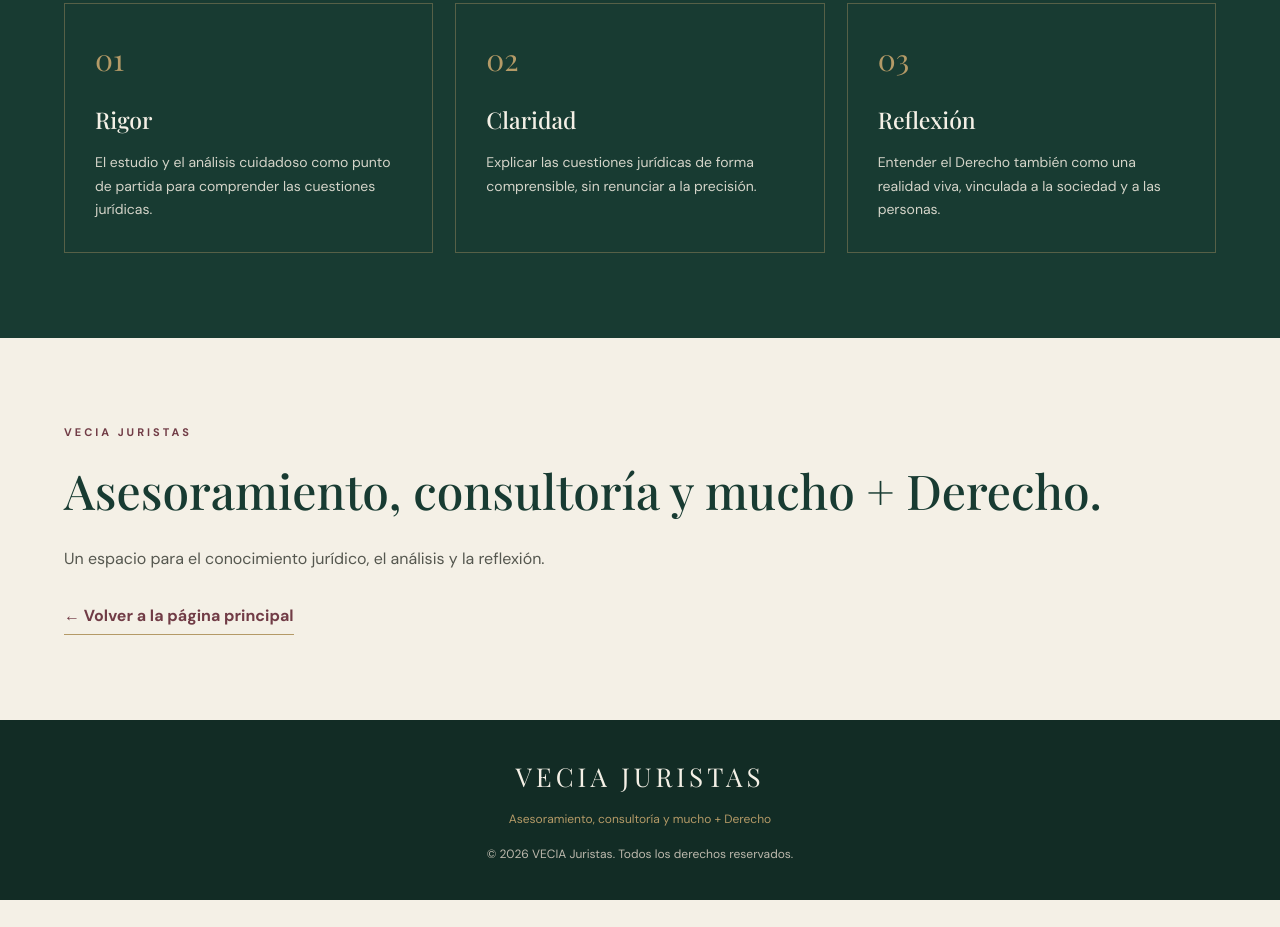
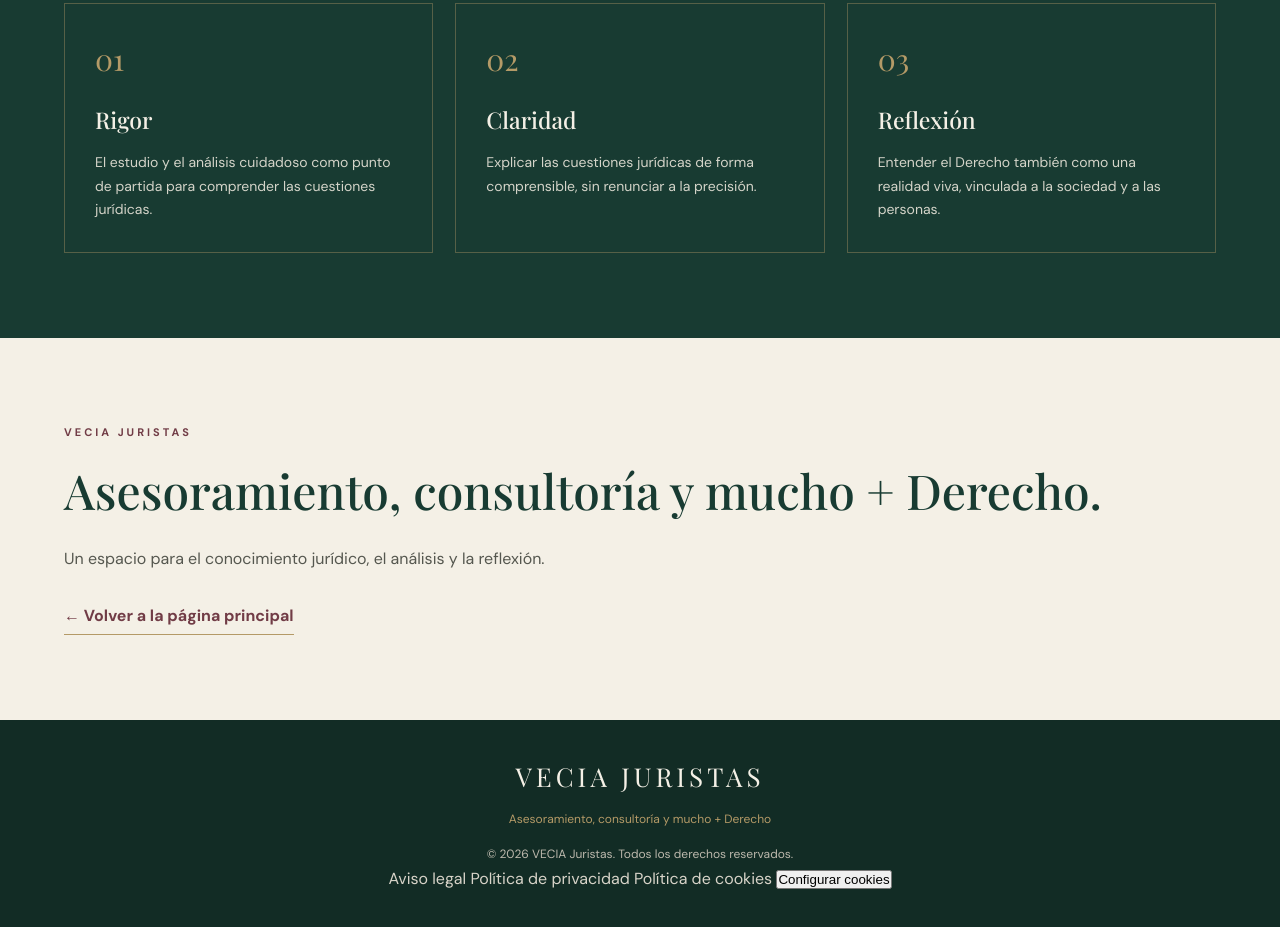
Before and after one commit to juancgv36-web/vecia-juristas, a plain HTML site: page quienes-somos.html in a window 1280 px wide. Shown: the part 1600-2527 px from the top of the page. Before the commit the page ends 2500 px from the top, so only its background shows below. Drawn offline with nearby package versions, Linux system fonts and the light colour scheme.

Commit message:
Actualizar quienes-somos.html

```diff
--- a/quienes-somos.html
+++ b/quienes-somos.html
@@ -82,6 +82,8 @@ nav a{font-size:10px}
 .foto{min-height:300px}
 }
 </style>
+<link rel="stylesheet" href="cookies.css">
+<script src="cookies.js" defer></script>
 </head>
 
 <body>
@@ -209,13 +211,24 @@ y la reflexión.
 
 </main>
 
+
 <footer>
-<div class="contenedor">
-<div class="footer-logo">VECIA JURISTAS</div>
-<p class="lema">Asesoramiento, consultoría y mucho + Derecho</p>
-<p>© 2026 VECIA Juristas. Todos los derechos reservados.</p>
-</div>
+    <div class="contenedor">
+        <div class="footer-logo">VECIA JURISTAS</div>
+        <p class="lema">Asesoramiento, consultoría y mucho + Derecho</p>
+        <p>© 2026 VECIA Juristas. Todos los derechos reservados.</p>
+
+        <div class="enlaces-legales">
+            <a href="aviso-legal.html">Aviso legal</a>
+            <a href="politica-privacidad.html">Política de privacidad</a>
+            <a href="politica-cookies.html">Política de cookies</a>
+            <button type="button" onclick="window.VECIAConsent && window.VECIAConsent.openSettings()">
+                Configurar cookies
+            </button>
+        </div>
+    </div>
 </footer>
+
 
 </body>
 </html>
```
